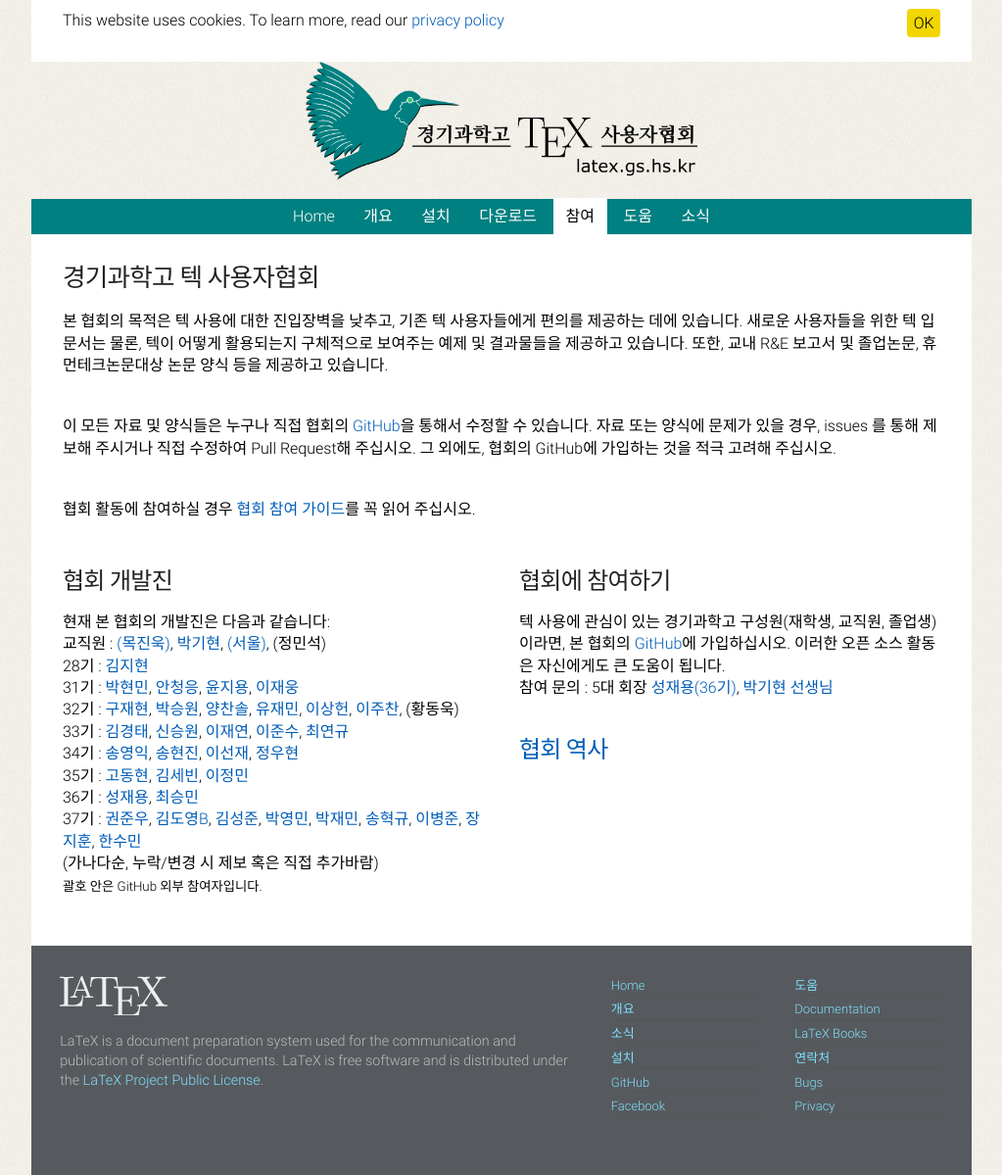
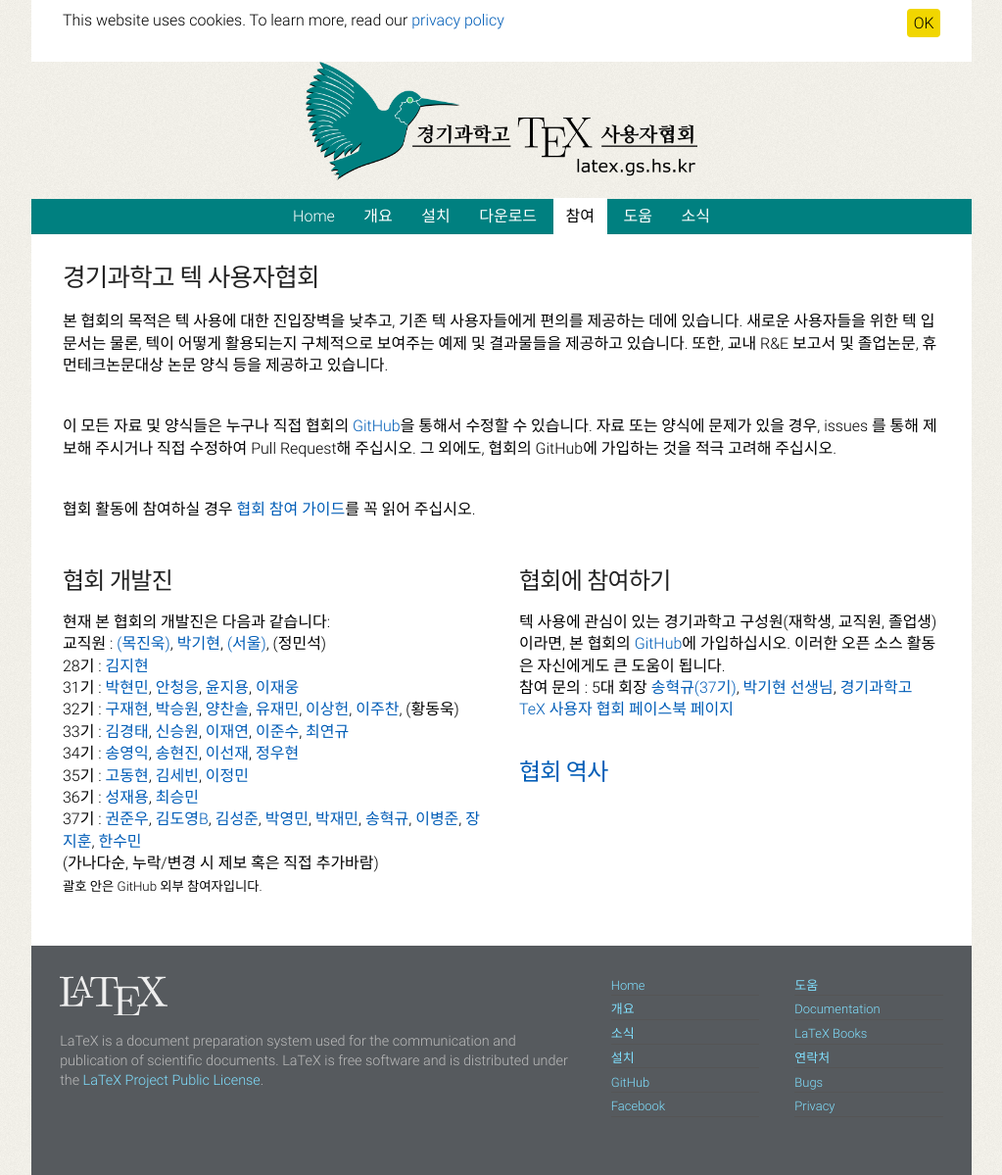
Before and after one commit to gshstexsociety/gshstexsociety.github.io, a Jekyll site: the page built from 참여/index.md, in a window 1280 px wide. Shown: the whole page at 98% size, without its empty margins (128-1151 px from the left). Built offline with Jekyll 4.4.1, drawn with Linux system fonts in a browser that asks for light colours.

Commit message:
Update index.md

```diff
--- a/참여/index.md
+++ b/참여/index.md
@@ -52,7 +52,7 @@ permalink: /참여/
     텍 사용에 관심이 있는 경기과학고 구성원(재학생, 교직원, 졸업생)이라면,
     본 협회의 <a href="https://github.com/gshslatexintro">GitHub</a>에 가입하십시오. 이러한 오픈 소스 활동은 자신에게도 큰 도움이 됩니다.
     <br>
-    <b>참여 문의</b> : 5대 회장 <a href="https://gitub.com/buttercrab">성재용(36기)</a>, <a href="https://github.com/guitar79">박기현 선생님</a>
+    <b>참여 문의</b> : 5대 회장 <a href="https://gitub.com/hyukgyu03">송혁규(37기)</a>, <a href="https://github.com/guitar79">박기현 선생님</a>, <a href="https://www.facebook.com/gshstexsociety">경기과학고 TeX 사용자 협회 페이스북 페이지</a>
     </p>
     <h2><a href="https://github.com/gshslatexintro/gshslatexintro/wiki/History-of-GSHS-TeX-Society">협회 역사</a></h2>
   </div>
```
